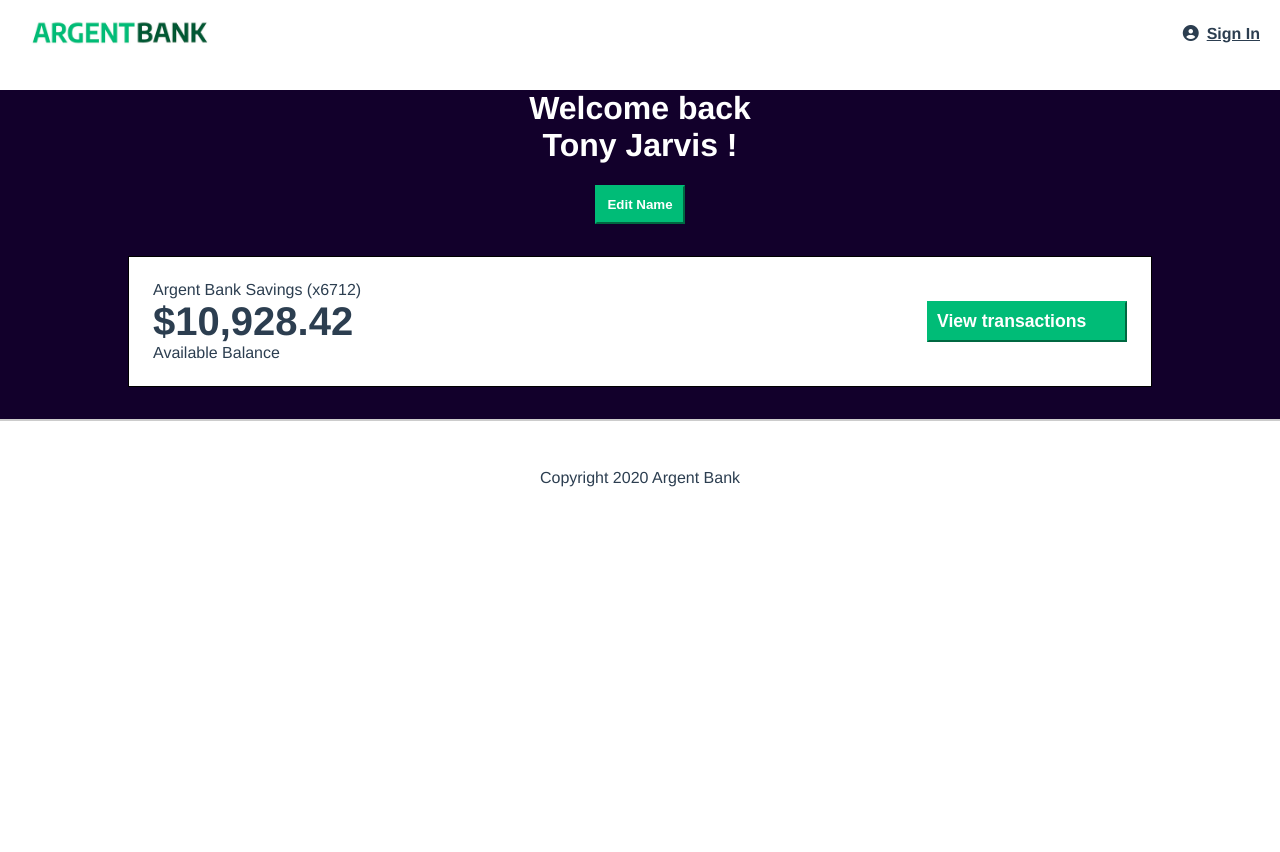
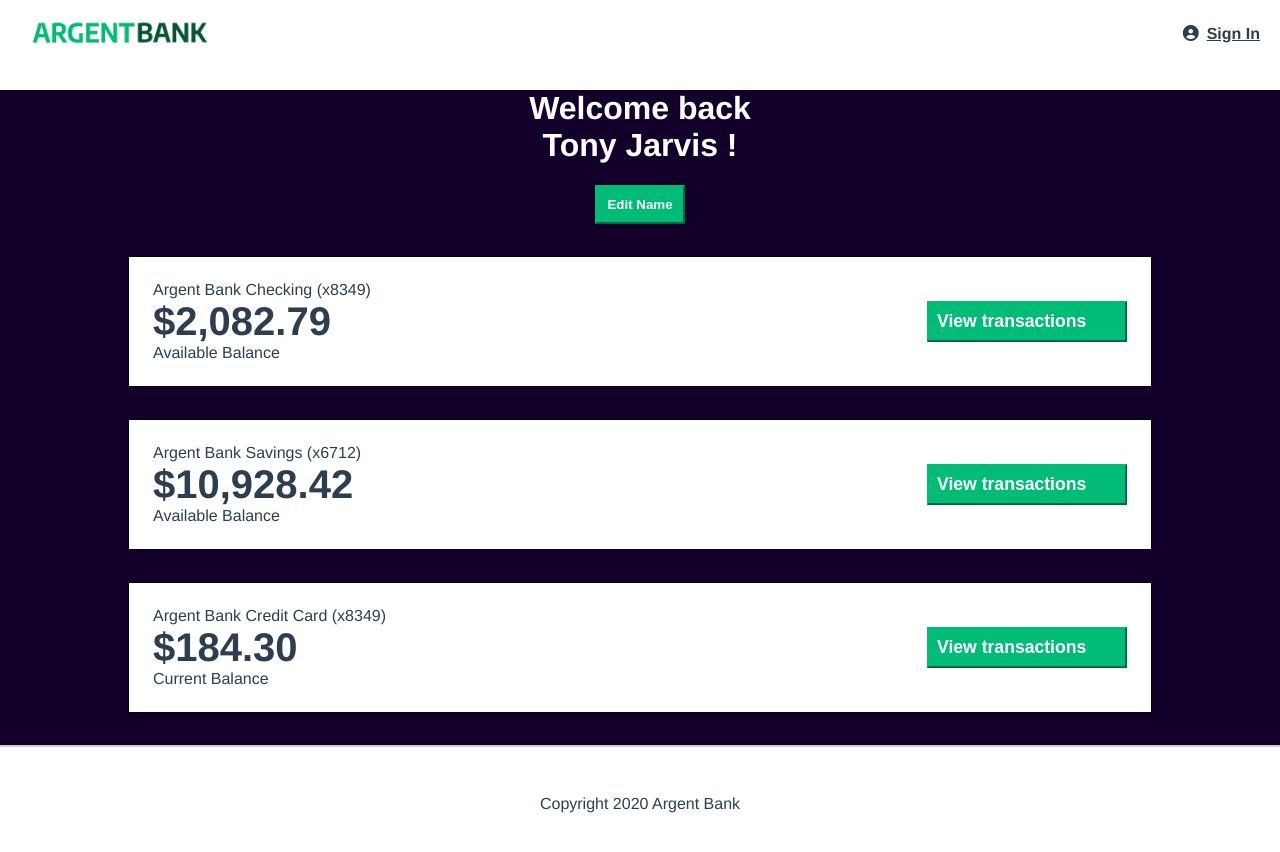
Before and after one commit to Axido545/argent-bank, a React (Vite) app: page /dashboard in a window 1280 px wide. Before the commit the page ends 800 px from the top, so only its background shows below. Built offline with nearby package versions, Linux system fonts and the light colour scheme.

Commit message:
add mockup template de user

```diff
--- a/src/pages/dashboard/Dashboard.jsx
+++ b/src/pages/dashboard/Dashboard.jsx
@@ -12,8 +12,13 @@ export default function Dashboard() {
                 <button className="user-edit-button">Edit Name</button>
             </header>
             <div className="section-account">
+                <Account title="Argent Bank Checking (x8349)" amount="$2,082.79" description="Available Balance" />
+            </div>
+            <div className="section-account">
                 <Account title="Argent Bank Savings (x6712)" amount="$10,928.42" description="Available Balance" />
-
+            </div>
+            <div className="section-account">
+                <Account title="Argent Bank Credit Card (x8349)" amount="$184.30" description="Current Balance" />
             </div>
         </main>
         <Footer />
```
